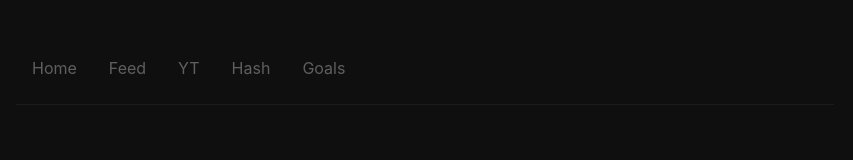
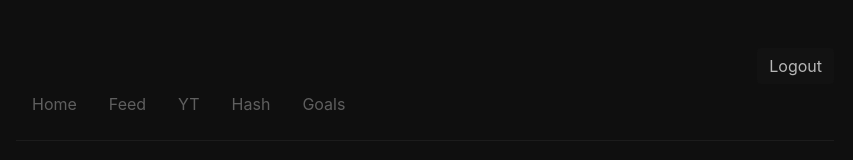
Before and after one commit to ldcu/Feed, a React (Create React App) app in the folder client/: page / in a window 1280 px wide. Shown: the part 200-360 px from the top of the page, without its empty margins (215-1068 px from the left). Built offline with nearby package versions, Linux system fonts and the light colour scheme; no server answers; sample sign-in values are in the browser's storage.

Commit message:
3bba5104c6fde934e4b55ae15762e821

```diff
--- a/client/src/App.js
+++ b/client/src/App.js
@@ -16,49 +16,56 @@ import Home from "./pages/home";
 import Yt from "./pages/yt";
 import Login from './pages/login';
 import NotFound from "./pages/not-found";
+import Button from "react-bootstrap/Button";
 
 const checkAuth = () => {
-  const access_token = localStorage.getItem('access_token');
-  const refresh_token = localStorage.getItem('refresh_token');
+  const access_token = localStorage.getItem('access_token'); // Get "access_token".`
+  const refresh_token = localStorage.getItem('refresh_token'); // Get expiration date.
+
   if (!access_token || access_token.length < 212 || !refresh_token) {
     return false;
   }
 
   try {
-    // { exp: 12903819203 }
-    const { exp } = refresh_token;
 
-    if (exp < new Date().getTime() / 1000) {
-      return false;
+    if (refresh_token < new Date().getTime() / 1000) { // If refresh_token < current date, return false.
+      // console.log("unix time test")
+			return false;
+			// localStorage.clear();
     }
 
   } catch (e) {
-    return false;
+    return false; // If any error whatsoever, return false.
   }
 
   return true;
 }
 
+function handleSubmit() {
+	localStorage.clear();
+}
+
 const AuthRoute = ({ component: Component, ...rest }) => (
   <Route {...rest} render={props => (
-    checkAuth() ? (
+    checkAuth() ? ( // If authenticated, then show the navigation menu and everything else.
 			<div className={Layout.container}>
 			<Container>
 			<div>
 					<header className={Layout.header}>
-						<img
-							src={Logo}
-							className={`${Layout.headerHomeImage} ${Layout.borderCircle}`}
-							alt="Logo"
-						/>
-						<h1>
-							<a href="/" style={{ color: "#121212" }}>
-								g
-							</a>
-						</h1>
+						<img src={Logo} className={`${Layout.headerHomeImage} ${Layout.borderCircle}`} alt="Logo"/>
+						<h1><a href="/" style={{ color: "#121212" }}>g</a></h1>
 					</header>
 					<br />
 					<br />
+
+					<div align="right">
+					<a href="/">
+					<Button variant="primary" type="submit" style={{ border: "none", boxShadow: "0px 0px 0px white", backgroundColor: "#121212", color: "#b7b7b7", }}
+					onClick={handleSubmit}
+					>Logout</Button>
+					</a>
+					</div>
+
 
 					<Nav variant="pills" activeKey="1">
 						<Nav.Item>
@@ -74,12 +81,7 @@ const AuthRoute = ({ component: Component, ...rest }) => (
 						</Nav.Item>
 
 						<Nav.Item>
-							<Nav.Link
-								eventKey="4"
-								href="/yt"
-								title="YouTube"
-								className="link"
-							>
+							<Nav.Link eventKey="4" href="/yt" title="YouTube" className="link">
 								YT
 							</Nav.Link>
 						</Nav.Item>
@@ -91,12 +93,7 @@ const AuthRoute = ({ component: Component, ...rest }) => (
 						</Nav.Item>
 
 						<Nav.Item>
-							<Nav.Link
-								eventKey="4"
-								href="/goals"
-								title="Goals"
-								className="link"
-							>
+							<Nav.Link eventKey="4" href="/goals" title="Goals" className="link">
 								Goals
 							</Nav.Link>
 						</Nav.Item>
@@ -106,7 +103,7 @@ const AuthRoute = ({ component: Component, ...rest }) => (
       <Component {...props} />
 			</Container>
 			</div>
-    ) : (
+    ) : ( // If not authenticated, return to "/login" page.
         <Redirect to={{ pathname: '/login' }} />
       )
   )} />
--- a/client/src/pages/home.js
+++ b/client/src/pages/home.js
@@ -2,7 +2,6 @@ import Axios from "axios";
 import React from "react";
 import { Helmet } from "react-helmet";
 import Layout from "../css/layout.module.css";
-import Cookies from "js-cookie";
 
 const headers = {
 	headers: { Authorization: `Bearer ${localStorage.getItem("access_token")}` }
@@ -13,7 +12,6 @@ export default class Home extends React.Component {
 		quotes: [],
 		isLoading: true,
 		errors: null,
-		googleId: Cookies.get("googleId"),
 	};
 
 	getQuotes() {
@@ -79,6 +77,8 @@ export default class Home extends React.Component {
 	}
 }
 
+console.log("unix time test", new Date().getTime() / 1000);
+
 function calculateAge(birthday) {
 	// Calculate age.
 
--- a/client/src/pages/login.js
+++ b/client/src/pages/login.js
@@ -5,41 +5,52 @@ import Axios from "axios";
 import { Container } from "react-bootstrap";
 import Layout from "../css/layout.module.css";
 import Logo from "../css/121212.png";
+import { withRouter } from 'react-router';
 
 class Login extends React.Component {
-
 	state = {
 		email: "", // Will be filled with email and password.
 		password: "",
 	};
 
 	handleChange = (e) => {
-		this.setState({ [e.target.name]: e.target.value });  // Get the values from the form and set the value for those with same name in "state".
+		this.setState({ [e.target.name]: e.target.value }); // Get the values from the form and set the value for those with same name in "state".
 	};
 
 	handleSubmit = (e) => {
 		e.preventDefault();
 
-		const data = { // Creating the data to load the POST API.
+		const data = {
+			// Creating the data to load the POST API.
 			email: this.state.email,
-			password: this.state.password
-		}
+			password: this.state.password,
+		};
 
 		const headers = {
-			'Content-Type': 'application/json'
-		}
+			"Content-Type": "application/json",
+		};
 
-		Axios.post("/api/login", data, { // Sending the credentials entered and obtaining the "access_token".
-			headers
-		}).then(function(response) {
+		Axios.post("/api/login", data, {
+			// Sending the credentials entered and obtaining the "access_token".
+			headers,
+		})
+			.then(function (response) {
 				// console.log(response);
 				// this.props.history.push("/home");
-			localStorage.setItem('access_token', response.data.access_token);
-			localStorage.setItem('refresh_token', Math.round(new Date().getTime()/1000+3600)); // Unix timestamp with 1 hour ahead of the current time.
-		}).catch(function(error) {
-			console.log("Tough luck. \"" + error + "\"");
+				localStorage.setItem("access_token", response.data.access_token); // Get "access_token".
+				localStorage.setItem(
+					"refresh_token",
+					Math.round(new Date().getTime() / 1000 + 3600)
+				); // Unix timestamp with 1 hour ahead of the current time.
 			})
-		// this.props.isLogin(true);
+			.catch(function (error) {
+				console.log('Tough luck. "' + error + '"'); // In case the login doesn't work.
+			});
+
+			// this.props.history.push('/goals');
+			// this.context.history.push('/goals')
+			// const { match, location, history } = this.props
+			// history.push('/goals');
 	};
 
 	render() {
@@ -58,18 +69,34 @@ class Login extends React.Component {
 							</a>
 						</h1>
 					</header>
-					<br/>
+					<br />
 					<hr className="half-rule" />
-					<br/>
+					<br />
 					<Form onSubmit={this.handleSubmit.bind(this)}>
 						<Form.Group controlId="formBasicEmail">
-					<Form.Control type="email" placeholder="Email" name ="email" onChange={this.handleChange} style={{backgroundColor: "#121212",color: "#b7b7b7",boxShadow: "0px 0px 0px white",border: "none", width:"50%"}}/>
+							<Form.Control
+								type="email"
+								placeholder="Email"
+								name="email"
+								onChange={this.handleChange}
+								style={{ backgroundColor: "#121212", color: "#b7b7b7", boxShadow: "0px 0px 0px white", border: "none", width: "50%", }}
+							/>
 						</Form.Group>
 
 						<Form.Group controlId="formBasicPassword">
-					<Form.Control type="password" placeholder="Password" name ="password" onChange={this.handleChange} style={{backgroundColor: "#121212",color: "#b7b7b7",boxShadow: "0px 0px 0px white",border: "none", width:"50%"}}/>
+							<Form.Control
+								type="password"
+								placeholder="Password"
+								name="password"
+								onChange={this.handleChange}
+								style={{ backgroundColor: "#121212", color: "#b7b7b7", boxShadow: "0px 0px 0px white", border: "none", width: "50%", }}
+							/>
 						</Form.Group>
-				<Button variant="primary" type="submit" style={{border: "none",boxShadow: "0px 0px 0px white",backgroundColor: "#121212",color: "#b7b7b7",}}>
+						<Button
+							variant="primary"
+							type="submit"
+							style={{ border: "none", boxShadow: "0px 0px 0px white", backgroundColor: "#121212", color: "#b7b7b7", }}
+						>
 							Submit
 						</Button>
 					</Form>
@@ -79,4 +106,4 @@ class Login extends React.Component {
 	}
 }
 
-export default Login;
+export default withRouter(Login);
```
Lines whose indentation alone changed are shown as unchanged.
